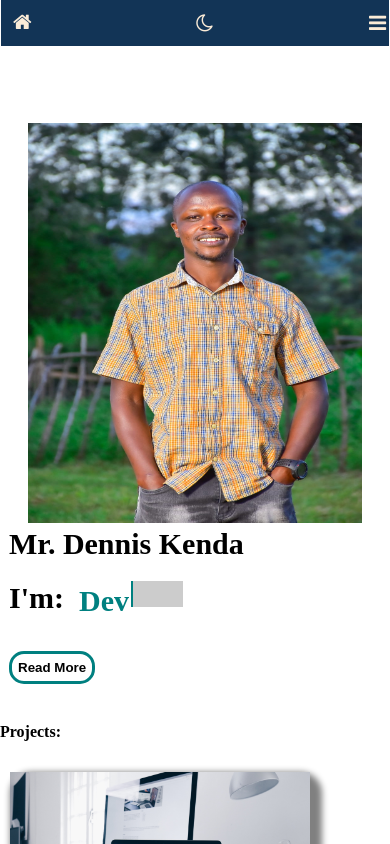
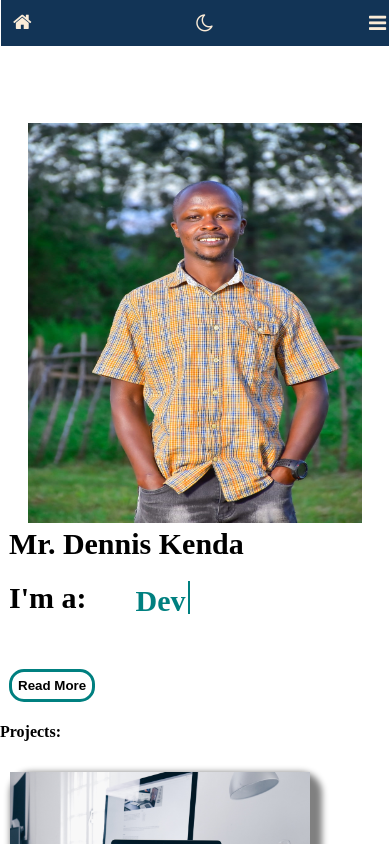
Before and after one commit to stillthskin/stillthskin.github.io, a React (Vite) app: page / in a window 390 px wide. Shown: the top 844 px of the page. Built offline with nearby package versions, Linux system fonts and the light colour scheme.

Commit message:
Fixed the dynamic intro section 03_06_23

```diff
--- a/src/App.css
+++ b/src/App.css
@@ -147,12 +147,14 @@
     }
 
     .introI {
-        display: inline-flex;
+        display: flex;
+        width: 100%;
     }
 
     .staticI {
         font-size: 30px;
         font-weight: 600;
+        width: 30%;
 
     }
 
@@ -184,8 +186,8 @@
         content: "";
         border-left: 2px solid teal;
         width: 100%;
-        height: 80%;
-        background: #ccc;
+        height: 100%;
+        background: #fff;
         left: 0;
         position: absolute;
         animation: typing 1.5s steps(15) infinite;
--- a/src/components/Hero.jsx
+++ b/src/components/Hero.jsx
@@ -16,7 +16,7 @@ function Hero() {
                 <nav className="imgsect"><img src={prof} /></nav>
                 <div className="descsect">
                     <h2>Mr. Dennis Kenda</h2>
-                    <div className="introI"><span className="staticI">I'm: </span><ul className="dynaI">
+                    <div className="introI"><span className="staticI">I'm a: </span><ul className="dynaI">
                         <li><span>Dev</span></li>
                         <li><span>Pentest</span></li>
                         <li><span>To Be Reviewed</span></li>
--- a/src/index.css
+++ b/src/index.css
@@ -157,8 +157,8 @@ h3 {
     content: "";
     border-left: 2px solid teal;
     width: 100%;
-    height: 80%;
-    background: #ccc;
+    height: 100%;
+    background: #fff;
     left: 0;
     position: absolute;
     animation: typing 1.5s steps(15) infinite;
```
